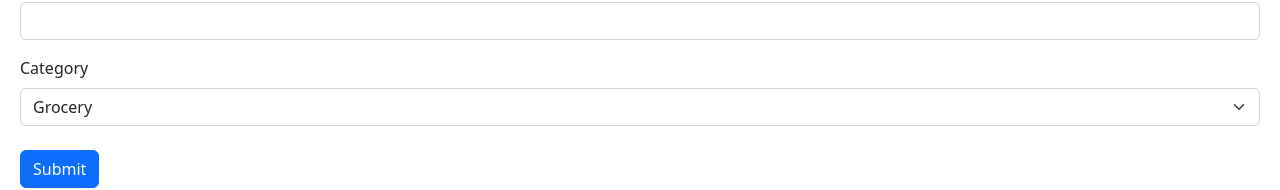
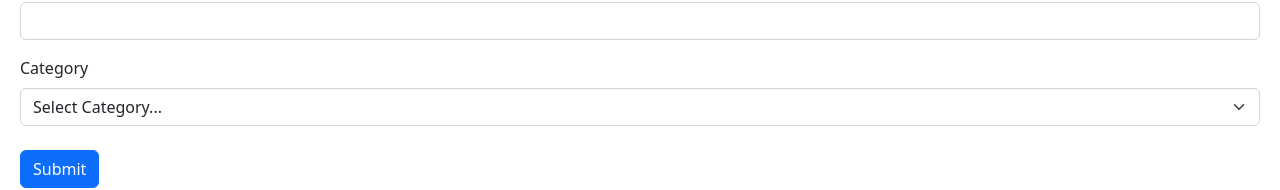
Before and after one commit to animesh0701/expense_tracker, a React (Vite) app: page / in a window 1280 px wide. Shown: the part 208-398 px from the top of the page. Built offline with nearby package versions, Linux system fonts and the light colour scheme.

Commit message:
Expense form created and styled

```diff
--- a/src/components/ExpenseForm.tsx
+++ b/src/components/ExpenseForm.tsx
@@ -20,6 +20,7 @@ const ExpenseForm = () => {
           Category
         </label>
         <select className="form-select" name="category" id="category">
+          <option selected>Select Category...</option>
           <option value="Grocery">Grocery</option>
           <option value="Greocery">Groecery</option>
         </select>
```
